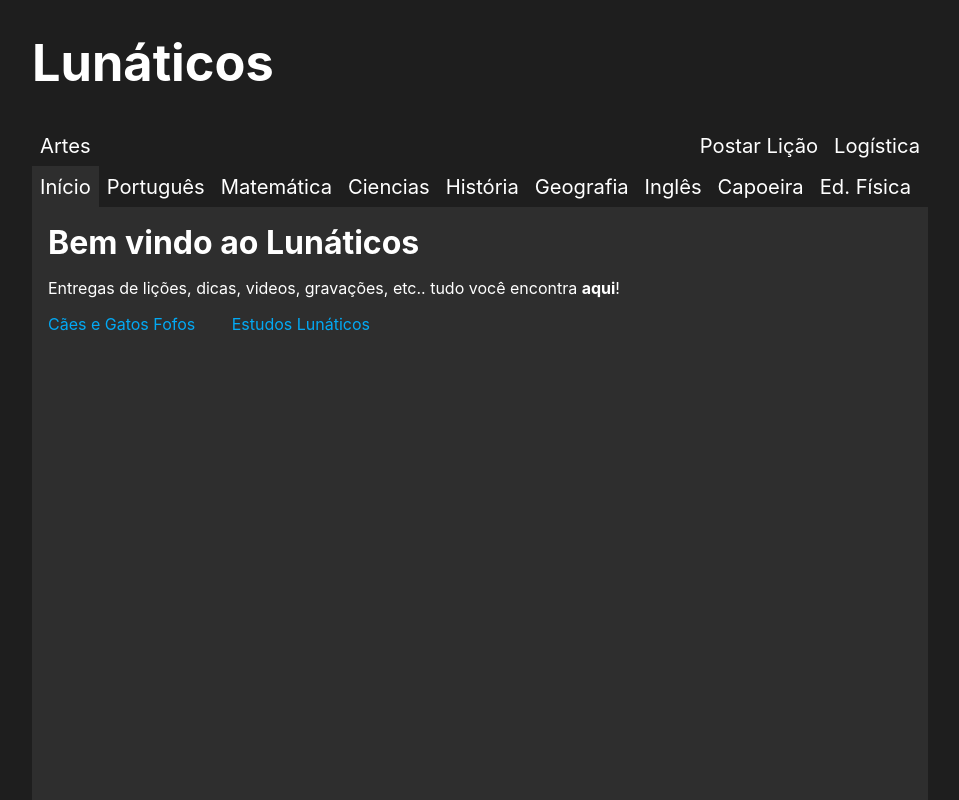
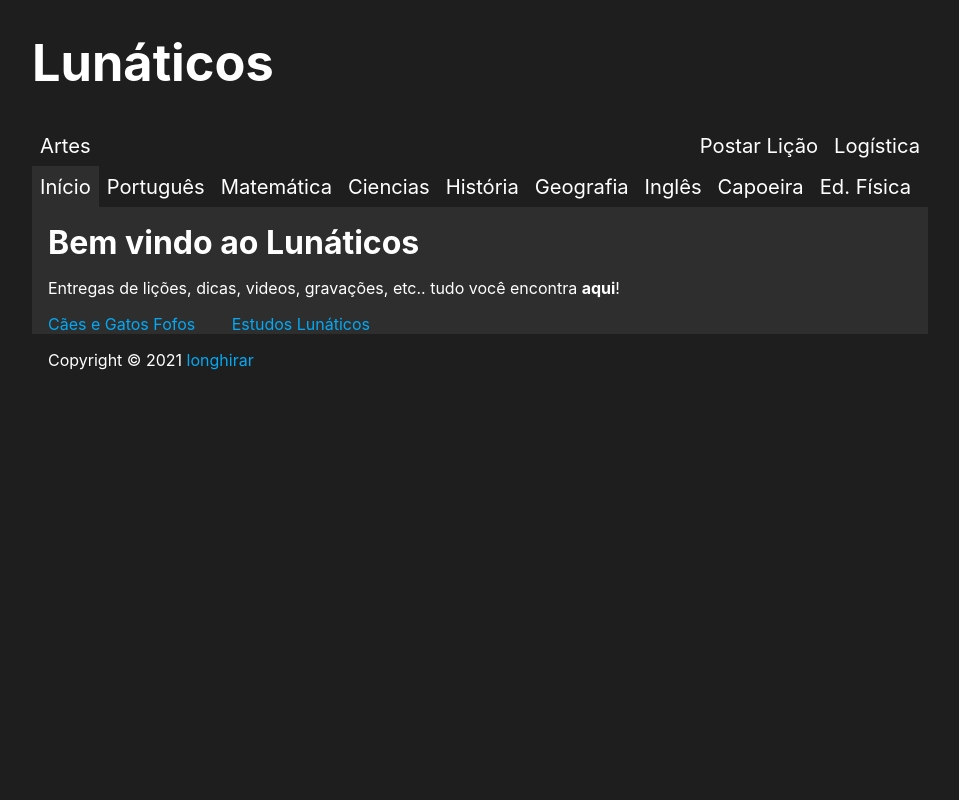
Before and after one commit to lunaticos/lunaticos.github.io, a plain HTML site: page index.html in a window 1280 px wide. Shown: the top 800 px of the page, without its empty margins (160-1119 px from the left). Drawn offline with Linux system fonts and the light colour scheme.

Commit message:
.content height set to fit-content

```diff
--- a/index.css
+++ b/index.css
@@ -84,7 +84,7 @@ body {
     background: var(--bg2);
 
     width: 100%;
-    height: 100%;
+    height: fit-content;
 
     padding: 0;
 }
```
